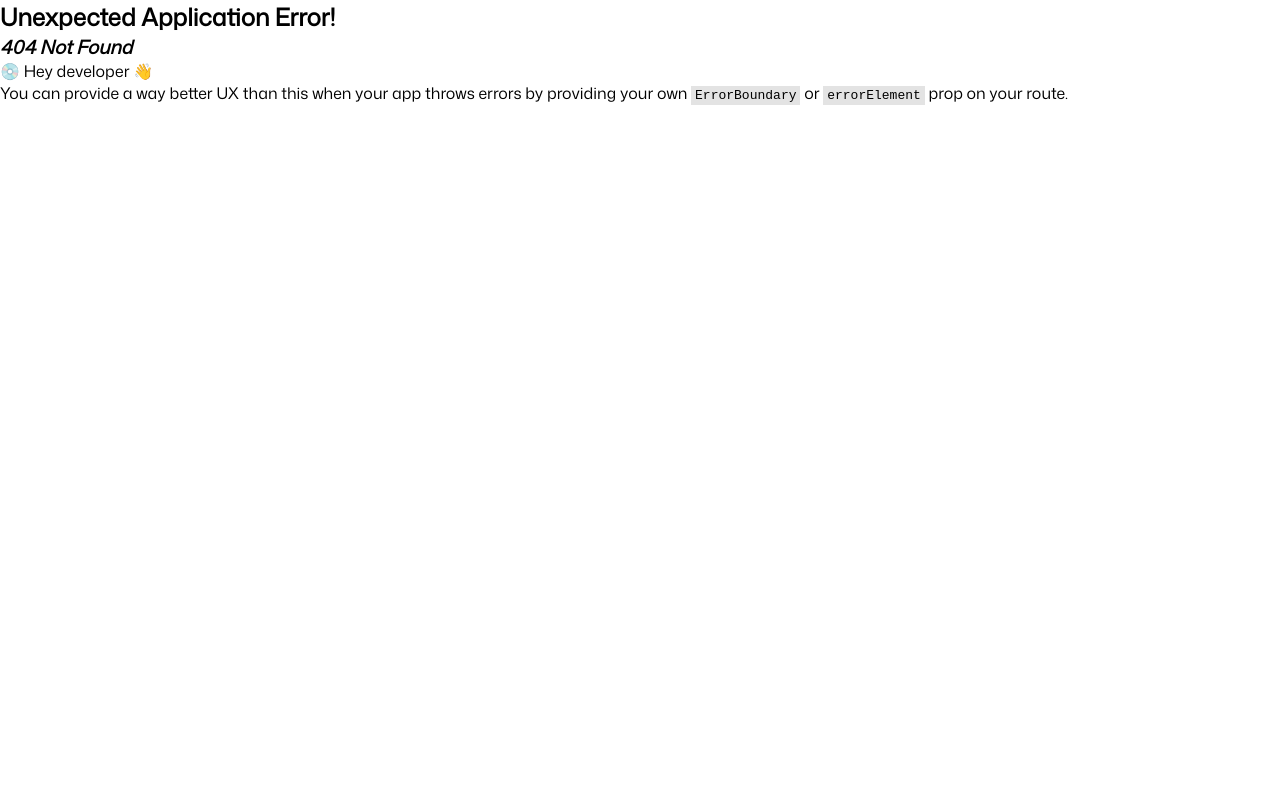
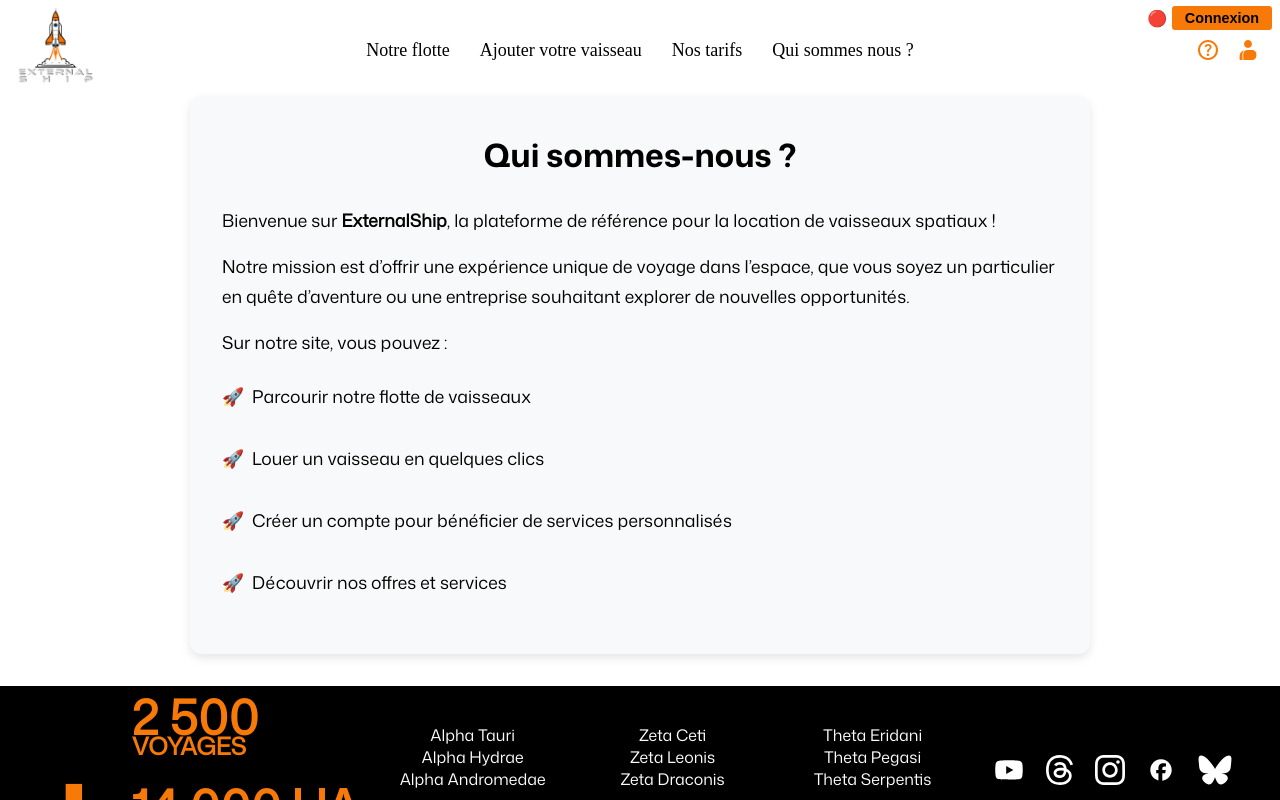
Before and after one commit to wildcodeschool-2025-03/js-lyon-2025-03-p3, a React (Vite) app in the folder client/: page /whoarewe in a window 1280 px wide. Before the commit this address had no page. Shown: the top 800 px of the page. Built offline with nearby package versions, Linux system fonts and the light colour scheme; no server answers.

Commit message:
s8 us114 qui sommes nous

```diff
--- a/client/src/components/Header.tsx
+++ b/client/src/components/Header.tsx
@@ -70,7 +70,9 @@ function Header() {
             <Link to="/addship">Ajouter votre vaisseau</Link>
           </li>
           <li>Nos tarifs</li>
-          <li className="liButton">Qui sommes nous ?</li>
+          <li className="liButton">
+            <Link to="/whoarewe">Qui sommes nous ?</Link>
+          </li>
         </ul>
       )}
       {isAuth ? (
--- a/client/src/main.tsx
+++ b/client/src/main.tsx
@@ -18,6 +18,7 @@ import DeleteShip from "./pages/DeleteShip";
 import Home from "./pages/Home";
 import LocationReservation from "./pages/LocationReservation";
 import Modality from "./pages/Modality";
+import QuiSommesNous from "./pages/QuiSommesNous";
 import ShipDetails from "./pages/ShipDetails";
 import Ships from "./pages/Ships";
 
@@ -35,6 +36,11 @@ const router = createBrowserRouter([
       {
         path: "/", // The root path
         element: <Home />, // Renders the App component for the home page
+      },
+
+      {
+        path: "/whoarewe",
+        element: <QuiSommesNous />,
       },
 
       {
--- /dev/null
+++ b/client/src/pages/QuiSommesNous.css
@@ -0,0 +1,57 @@
+.text {
+  max-width: 900px;
+  margin: 6rem auto 2rem;
+  padding: 2rem;
+  background: #f8f9fa;
+  border-radius: 12px;
+  box-shadow: 0 4px 10px rgba(0, 0, 0, 0.1);
+  font-family: "Mona Sans Regular", sans-serif;
+  line-height: 1.7;
+  color: #000;
+}
+
+.text h2 {
+  font-family: "Mona Sans Bold", sans-serif;
+  font-size: 2rem;
+  text-align: center;
+  margin-bottom: 1.5rem;
+  color: #000;
+}
+
+.text p,
+.text ul,
+.text ul li {
+  font-family: "Mona Sans Regular", sans-serif;
+  font-size: 1.1rem;
+  margin-bottom: 1rem;
+}
+
+.text ul {
+  list-style: none;
+  padding-left: 0;
+}
+
+.text ul li {
+  display: flex;
+  align-items: center;
+  padding: 0.5rem 0;
+}
+
+.text ul li::before {
+  content: "🚀";
+  margin-right: 0.5rem;
+}
+
+@media (max-width: 768px) {
+  .text {
+    padding: 1rem;
+    margin: 4rem auto 1rem;
+  }
+  .text h2 {
+    font-size: 1.7rem;
+  }
+  .text p,
+  .text ul li {
+    font-size: 1rem;
+  }
+}
--- /dev/null
+++ b/client/src/pages/QuiSommesNous.tsx
@@ -0,0 +1,27 @@
+import "./QuiSommesNous.css";
+
+function QuiSommesNous() {
+  return (
+    <section className="text">
+      <h2>Qui sommes-nous ?</h2>
+      <p>
+        Bienvenue sur <strong>ExternalShip</strong>, la plateforme de référence
+        pour la location de vaisseaux spatiaux !
+      </p>
+      <p>
+        Notre mission est d’offrir une expérience unique de voyage dans
+        l’espace, que vous soyez un particulier en quête d’aventure ou une
+        entreprise souhaitant explorer de nouvelles opportunités.
+      </p>
+      <p>Sur notre site, vous pouvez :</p>
+      <ul>
+        <li>Parcourir notre flotte de vaisseaux</li>
+        <li>Louer un vaisseau en quelques clics</li>
+        <li>Créer un compte pour bénéficier de services personnalisés</li>
+        <li>Découvrir nos offres et services</li>
+      </ul>
+    </section>
+  );
+}
+
+export default QuiSommesNous;
```
